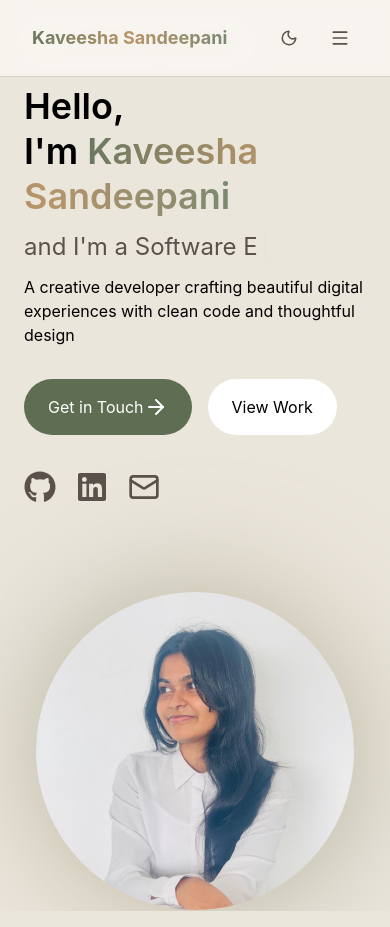
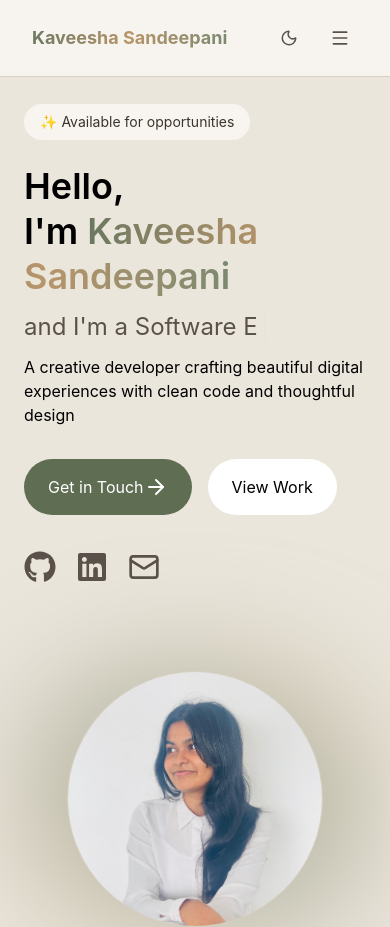
Before and after one commit to Kavii27/My-Portfolio, a React (Vite) app: page / in a window 390 px wide. Built offline with nearby package versions, Linux system fonts and the light colour scheme.

Commit message:
Hero section done

```diff
--- a/src/sections/Hero.jsx
+++ b/src/sections/Hero.jsx
@@ -7,18 +7,17 @@ export const Hero = () => {
 
 
     return(
-       <section className="relative min-h-screen lg:flex lg:items-center">
-            <div className="absolute inset-0 -z-10">
+       <section className="relative min-h-screen pt-20 lg:pt-0 lg:flex lg:items-center">
+            <div className="absolute inset-0 -z-10"></div>
 
-            </div>
-            {/*content*/}
-            <div className="container mx-auto px-6 flex flex-col lg:flex-row items-center justify-between gap-12">
+            <div className="container mx-auto px-6 flex flex-col lg:flex-row items-start lg:items-center justify-between gap-12">
 
                 {/* Left column */}
+
                 <div className="max-w-2xl lg:w-1/2 pt-6 lg:pt-0">
-                    <div>
-                        <span className="inline-flex items-center gap-2 px-4 py-2 rounded-full text-sm bg-[var(--color-surface)] text-[var(--color-text-secondary)]">✨ Available for opportunities</span>
-                    </div>
+
+                    <span className="inline-flex items-center gap-2 px-4 py-2 rounded-full text-sm bg-[var(--color-surface)] text-[var(--color-text-secondary)]">✨ Available for opportunities</span>
+
                     <h1 className="mt-6 text-4xl sm:text-5xl md:text-6xl font-semibold leading-tight text-[var(--color-bw)]">
                         Hello, I'm&nbsp;
                         <span className="text bg-gradient-to-r from-[var(--color-sage-1)] via-[var(--color-gold-1)] to-[var(--color-sage-2)] bg-clip-text text-transparent">Kaveesha Sandeepani</span>
@@ -65,24 +64,19 @@ export const Hero = () => {
                         </a>
                     </div>
                 </div>
+
                 {/* Right column - profile image */}
 
-                <div className="relative flex justify-center lg:w-1/2 mt-10 lg:mt-0">
-                {/* Glow background */}
+                <div className="relative flex justify-center w-full lg:w-1/2 mt-10 lg:mt-0">
                     <div className="absolute inset-0 rounded-full bg-gradient-to-tr from-[var(--color-gold-1)] via-[var(--color-sage-1)] to-[var(--color-gold-2)] blur-3xl opacity-50"></div>
-
-                    {/* Image wrapper */}
-                    <div className="relative w-80 h-80 sm:w-80 sm:h-80 lg:w-120 lg:h-120 rounded-full overflow-hidden border border-[var(--color-border)]">
-                        <img
-                        src="/profile-photo.jpeg"
-                        alt="Kaveesha Sandeepani"
-                        className="w-full h-full object-cover"
-                        />
+                        <div className="relative w-64 h-64 sm:w-80 sm:h-80 lg:w-120 lg:h-120 rounded-full overflow-hidden border border-[var(--color-border)]">
+                            <img
+                            src="/profile-photo.jpeg"
+                            alt="Kaveesha Sandeepani"
+                            className="w-full h-full object-cover" />
+                        </div>
                     </div>
                 </div>
-
-
-            </div>
 
        </section>
     )
```
